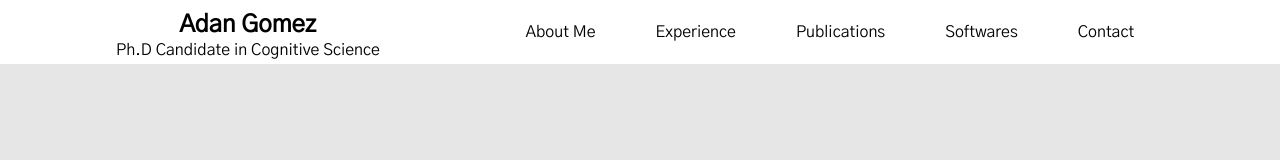
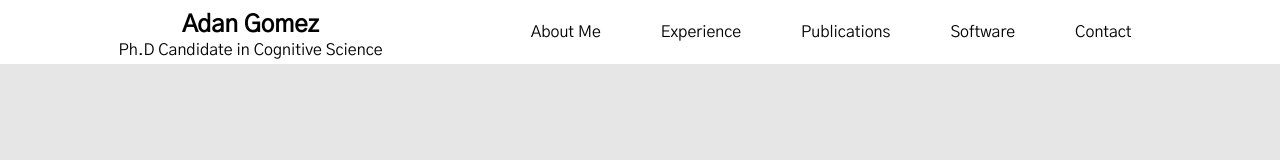
Before and after one commit to corderoangel/portfolio_adan, a React (Create React App) app: page / in a window 1280 px wide. Shown: the top 160 px of the page. Built offline with nearby package versions, Linux system fonts and the light colour scheme.

Commit message:
ajustes navbar

```diff
--- a/src/Navbar.js
+++ b/src/Navbar.js
@@ -27,7 +27,7 @@ const Navbar = () => {
 					<Link to="/publications">Publications</Link>
 				</li>
 				<li>
-					<Link to="/softwares">Softwares</Link>
+					<Link to="/softwares">Software</Link>
 				</li>
 				<li>
 					<Link to="/contacto">Contact</Link>
```
